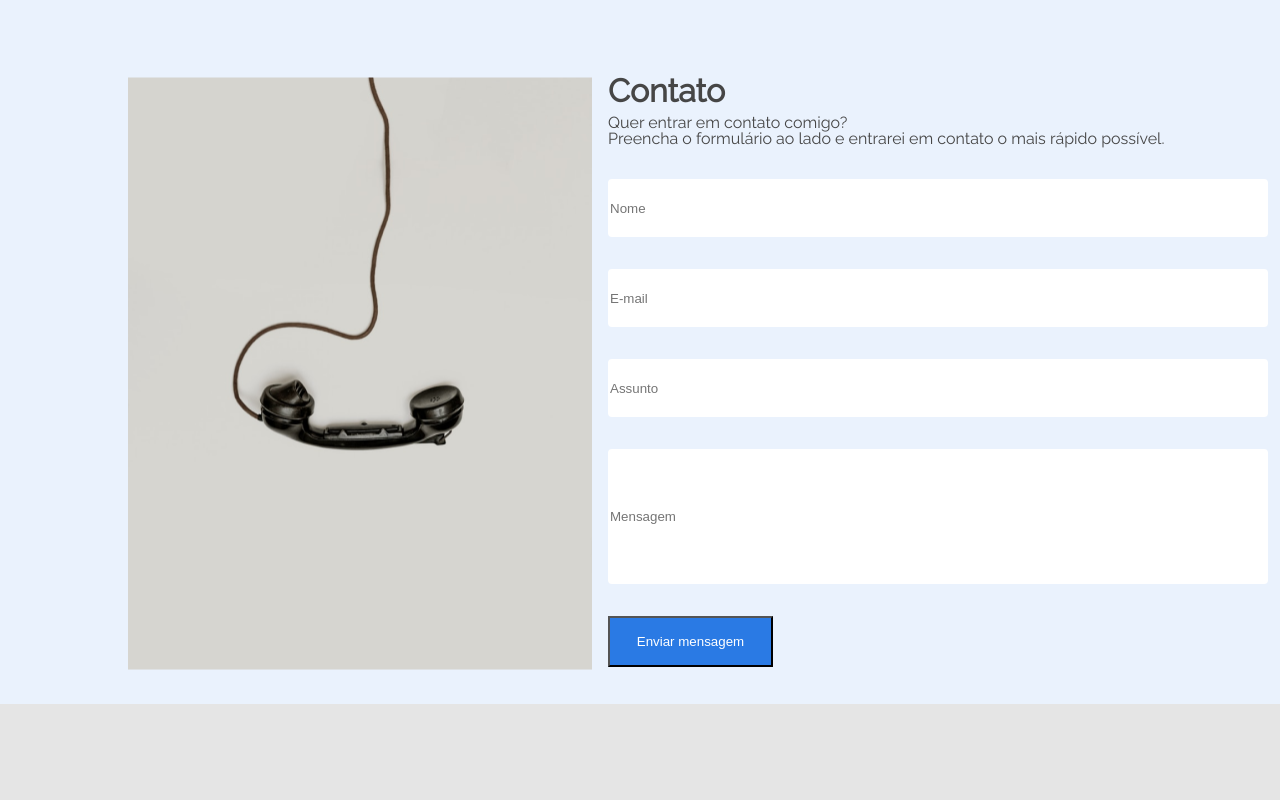
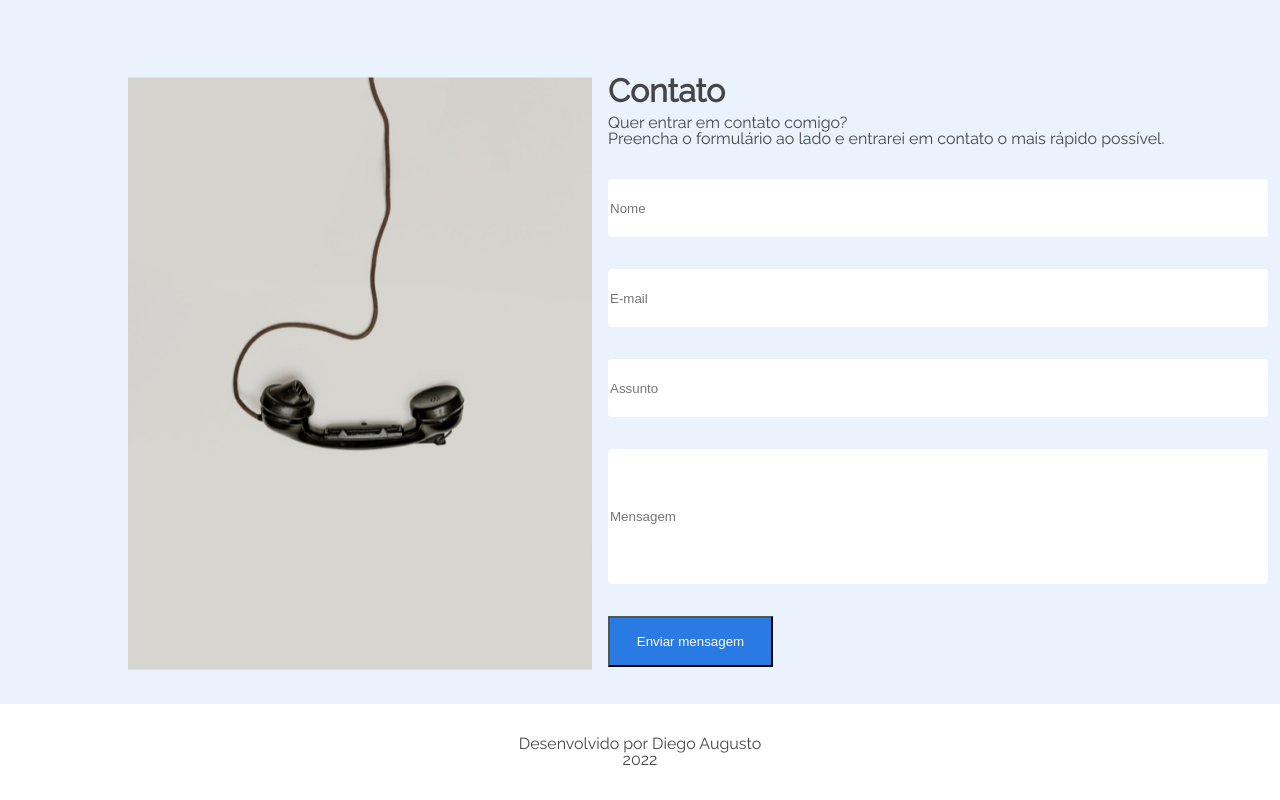
Before and after one commit to debug-droid/Challenge-front-end-Alura, a plain HTML site: page index.html in a window 1280 px wide. Shown: the part 3917-4717 px from the top of the page. Before the commit the page ends 4622 px from the top, so only its background shows below. Drawn offline with Linux system fonts and the light colour scheme.

Commit message:
footer feito

```diff
--- a/index.html
+++ b/index.html
@@ -201,8 +201,13 @@
                         </form>
                     </div>
                 </div>
-
             </section>
+            <footer>
+                <div class="footer">
+                    <p>Desenvolvido por Diego Augusto</p>
+                    <p>2022</p>
+                </div>
+            </footer>
         </main>
 
 </body>
--- a/style.css
+++ b/style.css
@@ -410,8 +410,20 @@ main h2 {
     color: #FFFFFF;
 }
 
-
 /* Contato end */
 
+/* footer start */
+
+
+
+.footer {
+    background-color: #FFFFFF;
+    font-size: 16px;
+    padding: 32px 0 32px 0;
+    text-align: center;
+}
+
+
+/* footer end */
 
 /* main end */
```
